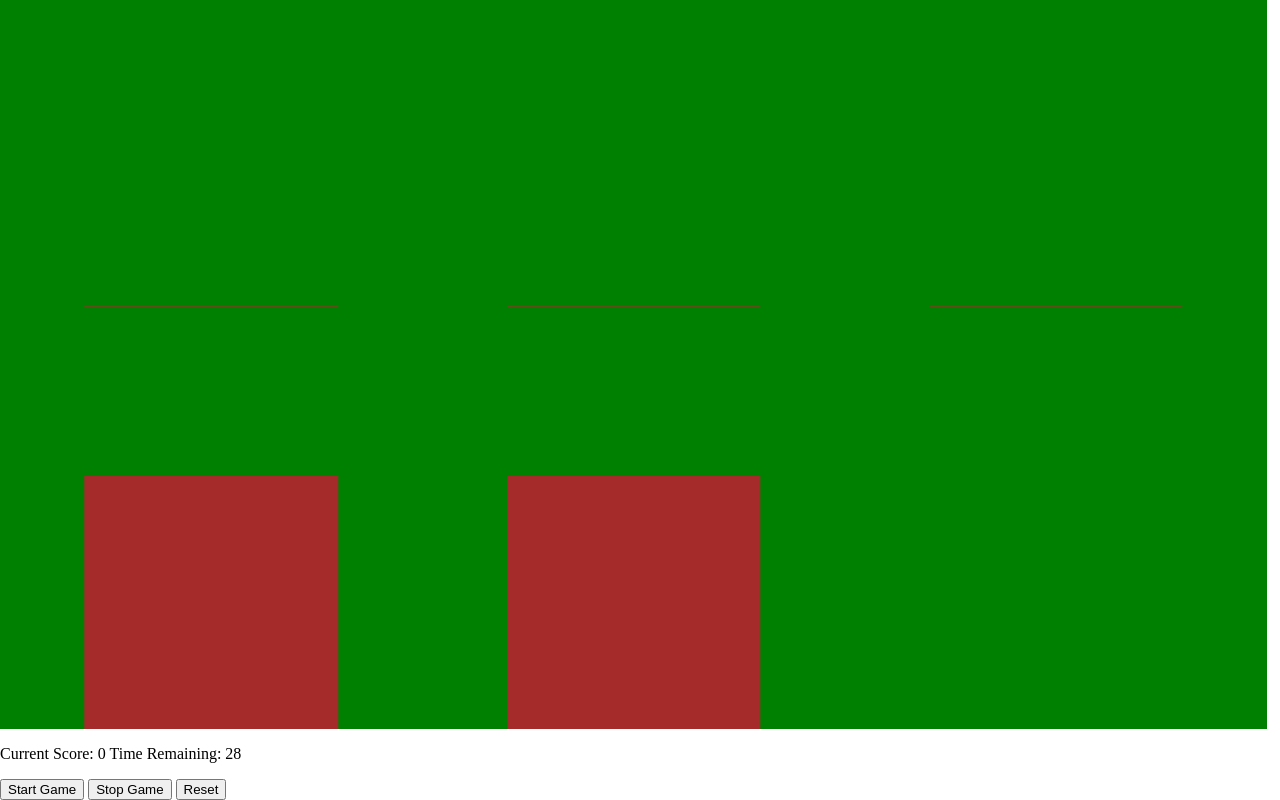
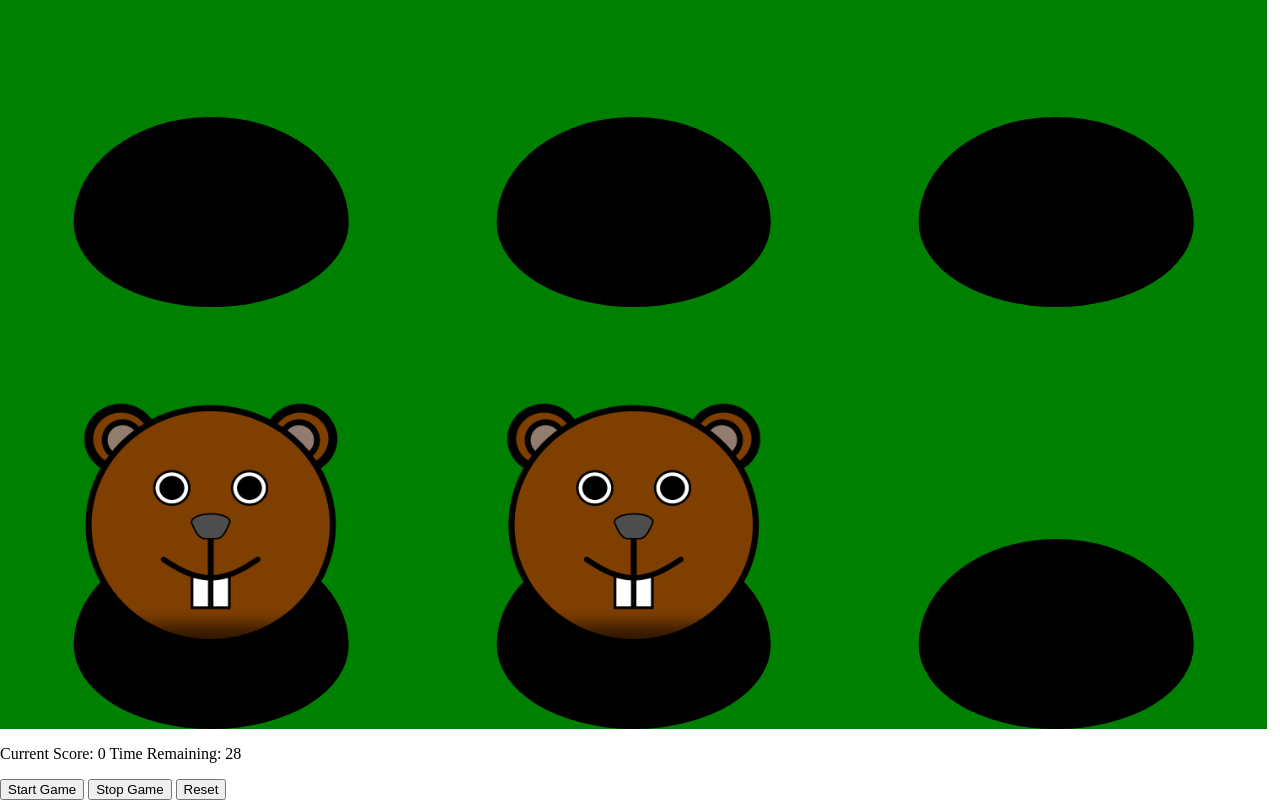
Before and after one commit to greg5green/whack-a-mole, a website built with webpack: page src/index.html in a window 1280 px wide. Both pictures are taken after a click on the button "Start Game". Shown: the part 538-1338 px from the top of the page. Built offline with nearby package versions, Linux system fonts and the light colour scheme.

Commit message:
Add mole image and mole hill

```diff
--- a/src/index.css
+++ /dev/null
@@ -1,52 +0,0 @@
-* {
-  box-sizing: border-box;
-}
-
-.game {
-  margin: 0;
-  position: relative;
-}
-
-.mole-hole__container {
-  display: flex;
-  flex-wrap: wrap;
-}
-
-.mole-hole {
-  background-color: green;
-  overflow: hidden;
-  position: relative;
-  width: 33%;
-}
-
-.mole-hole::before {
-  content: '';
-  display: block;
-  padding-top: 100%;
-  width: 100%;
-}
-
-.mole {
-  background-color: brown;
-  bottom: 0;
-  left: 50%;
-  position: absolute;
-  transform: translateX(-50%) translateY(100%);
-  width: 60%;
-}
-
-.mole::before {
-  content: '';
-  display: block;
-  padding-top: 100%;
-  width: 100%;
-}
-
-.mole.visible {
-  transform: translateX(-50%) translateY(0%);
-}
-
-.scoreboard__score {
-  position: relative;
-  z-index: 100;
-}
--- a/src/index.html
+++ b/src/index.html
@@ -10,33 +10,51 @@
   </head>
 
   <body class="game">
-    <div class="mole-hole__container">
-      <div class="mole-hole">
+    <div class="mole-hill__container">
+      <div class="mole-hill">
+        <div class="mole-hill__hole-top"></div>
         <div class="mole"></div>
+        <div class="mole-hill__hole-bottom"></div>
       </div>
-      <div class="mole-hole">
+      <div class="mole-hill">
+        <div class="mole-hill__hole-top"></div>
         <div class="mole"></div>
+        <div class="mole-hill__hole-bottom"></div>
       </div>
-      <div class="mole-hole">
+      <div class="mole-hill">
+        <div class="mole-hill__hole-top"></div>
         <div class="mole"></div>
+        <div class="mole-hill__hole-bottom"></div>
       </div>
-      <div class="mole-hole">
+      <div class="mole-hill">
+        <div class="mole-hill__hole-top"></div>
         <div class="mole"></div>
+        <div class="mole-hill__hole-bottom"></div>
       </div>
-      <div class="mole-hole">
+      <div class="mole-hill">
+        <div class="mole-hill__hole-top"></div>
         <div class="mole"></div>
+        <div class="mole-hill__hole-bottom"></div>
       </div>
-      <div class="mole-hole">
+      <div class="mole-hill">
+        <div class="mole-hill__hole-top"></div>
         <div class="mole"></div>
+        <div class="mole-hill__hole-bottom"></div>
       </div>
-      <div class="mole-hole">
+      <div class="mole-hill">
+        <div class="mole-hill__hole-top"></div>
         <div class="mole"></div>
+        <div class="mole-hill__hole-bottom"></div>
       </div>
-      <div class="mole-hole">
+      <div class="mole-hill">
+        <div class="mole-hill__hole-top"></div>
         <div class="mole"></div>
+        <div class="mole-hill__hole-bottom"></div>
       </div>
-      <div class="mole-hole">
+      <div class="mole-hill">
+        <div class="mole-hill__hole-top"></div>
         <div class="mole"></div>
+        <div class="mole-hill__hole-bottom"></div>
       </div>
     </div>
 
--- a/src/index.js
+++ b/src/index.js
@@ -1,6 +1,6 @@
 import GameController from './GameController';
 import Mole from './Mole';
-import './index.css';
+import './styles/index.css';
 
 const game = new GameController({
   moles: document.querySelectorAll('.mole'),
--- /dev/null
+++ b/src/styles/index.css
@@ -0,0 +1,90 @@
+* {
+  box-sizing: border-box;
+}
+
+.game {
+  margin: 0;
+  position: relative;
+}
+
+.mole-hill__container {
+  display: flex;
+  flex-wrap: wrap;
+}
+
+.mole-hill {
+  background-color: green;
+  overflow: hidden;
+  position: relative;
+  width: 33%;
+}
+
+.mole-hill::before {
+  content: '';
+  display: block;
+  padding-top: 100%;
+  width: 100%;
+}
+
+.mole-hill__hole-top {
+  background-color: #000;
+  border-radius: 50% / 100%;
+  border-bottom-left-radius: 0;
+  border-bottom-right-radius: 0;
+  bottom: 20%;
+  left: 50%;
+  position: absolute;
+  transform: translateX(-50%);
+  top: 55%;
+  width: 65%;
+}
+
+.mole-hill__hole-bottom {
+  background-color: green;
+  bottom: 0;
+  box-shadow: -3px -40px 15px -22px rgba(0, 0, 0, 0.45),
+    0px -40px 15px -18px rgba(0, 0, 0, 0.3);
+  left: 50%;
+  padding-top: 20%;
+  position: absolute;
+  transform: translateX(-50%);
+  width: 65%;
+}
+
+.mole-hill__hole-bottom::after {
+  content: '';
+  bottom: 0;
+  display: block;
+  background-color: #000;
+  border-radius: 50% / 100%;
+  border-top-left-radius: 0;
+  border-top-right-radius: 0;
+  left: 0;
+  position: absolute;
+  right: 0;
+  top: 0;
+}
+
+.mole {
+  background-image: url('../assets/mole.png');
+  background-repeat: no-repeat;
+  background-size: contain;
+  bottom: 0;
+  left: 50%;
+  opacity: 0;
+  padding-top: 57%;
+  position: absolute;
+  transform: translateX(-50%) translateY(100%);
+  transition: transform 0.3s ease-in-out, opacity 0.3s ease-in;
+  width: 60%;
+}
+
+.mole.visible {
+  opacity: 1;
+  transform: translateX(-50%) translateY(-35%);
+}
+
+.scoreboard__score {
+  position: relative;
+  z-index: 100;
+}
```
Also changed, not shown: src/assets/mole.png (added).
